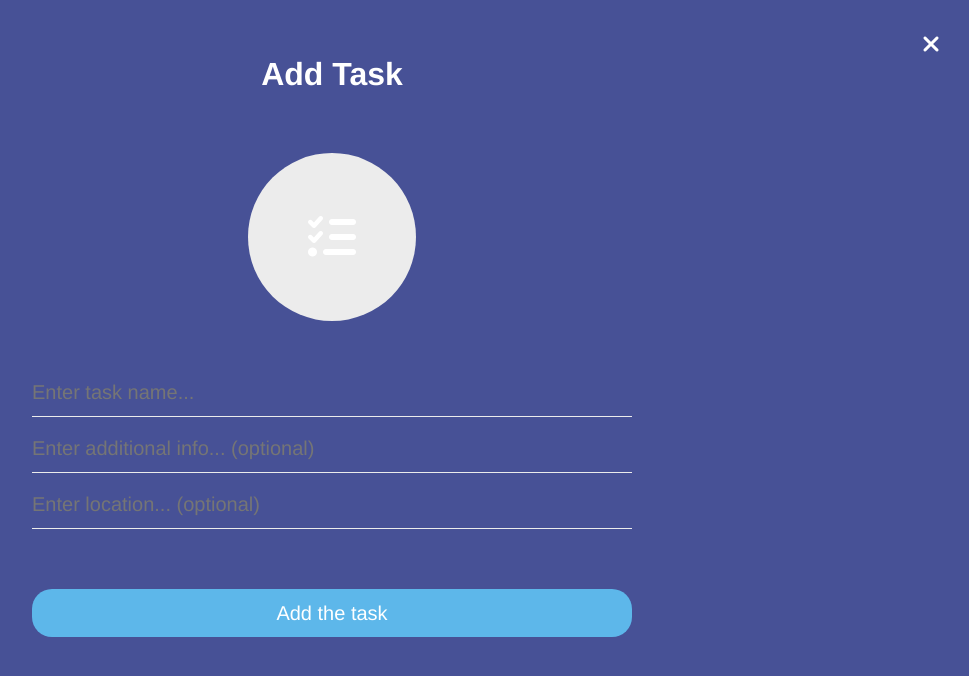
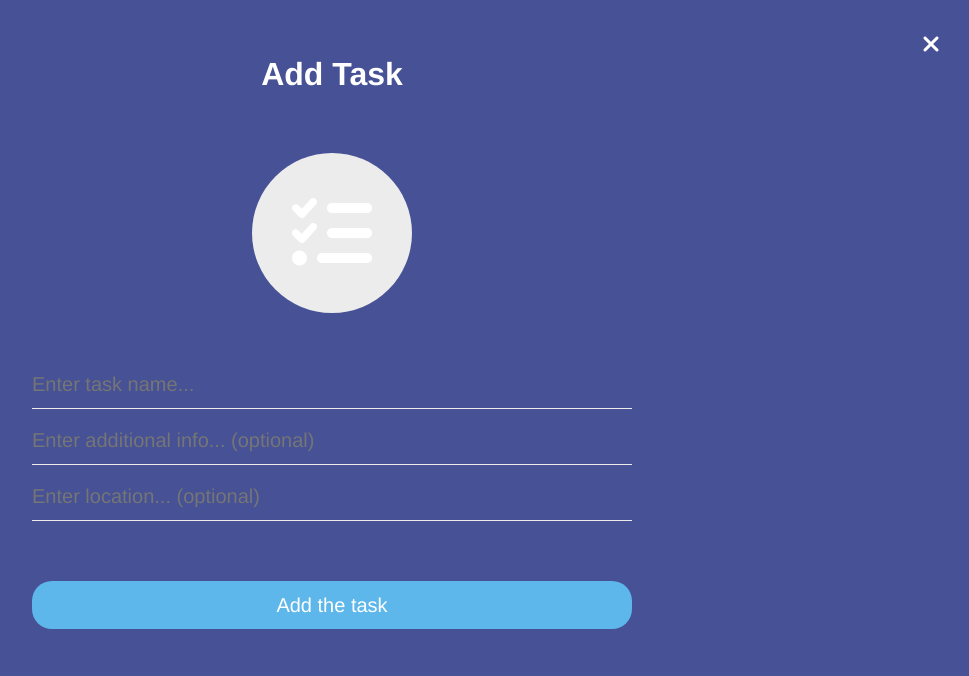
Before and after one commit to yintinggrace/action-ally, a React (Create React App) app: page /save-task in a window 1280 px wide. Shown: the top 676 px of the page, without its empty margins (308-1277 px from the left). Built offline with nearby package versions, Linux system fonts and the light colour scheme.

Commit message:
Added CategoryIcon

```diff
--- /dev/null
+++ b/src/components/atoms/CategoryIcon/CategoryIcon.tsx
@@ -0,0 +1,43 @@
+import styled from "styled-components";
+import theme from "../../../theme/theme";
+import Icon from "../Icon/Icon";
+
+interface CategoryIconProps {
+  name: string;
+  className?: string;
+  iconColor?: string;
+  backgroundColor?: string;
+  size: number;
+}
+
+const SIcon = styled(Icon)<{
+  iconColor?: string,
+  backgroundColor?: string,
+  size: number
+}>`
+  color: ${({ iconColor }) => iconColor};
+  background-color: ${({ backgroundColor }) => backgroundColor || theme.colors.lightGray};
+  font-size: ${({ size }) => theme.space(size * 0.5)};
+  width: ${({ size }) => theme.space(size)};
+  height: ${({ size }) => theme.space(size)};
+  border-radius: 50%;
+  display: flex;
+  justify-content: center;
+  align-items: center;
+`;
+
+const CategoryIcon: React.FC<CategoryIconProps> = ({
+  name, className, iconColor, backgroundColor, size
+}) => {
+  return (
+    <SIcon
+      name={name}
+      className={className}
+      iconColor={iconColor}
+      backgroundColor={backgroundColor}
+      size={size}
+    />
+  )
+}
+
+export default CategoryIcon;
--- a/src/components/molecules/Category/Category.tsx
+++ b/src/components/molecules/Category/Category.tsx
@@ -2,8 +2,8 @@ import { useNavigate } from 'react-router-dom';
 import styled from 'styled-components';
 import theme from '../../../theme/theme';
 import Text from '../../atoms/Text/Text';
-import Icon from '../../atoms/Icon/Icon';
 import CategoryActions from '../CategoryActions/CategoryActions';
+import CategoryIcon from '../../atoms/CategoryIcon/CategoryIcon';
 
 interface CategoryItem {
   id?: string;
@@ -43,13 +43,8 @@ const SCategoryInfo = styled.div`
   margin-bottom: ${theme.space(6)};
 `;
 
-const SIcon = styled(Icon)<{ iconColor: string, backgroundColor: string }>`
-  font-size: ${theme.fontSizes.cat};
-  color: ${({ iconColor }) => iconColor};
-  padding: ${theme.space(2.5)};
+const SCategoryIcon = styled(CategoryIcon)`
   margin-bottom: ${theme.space(2)};
-  border-radius: 50%;
-  background-color: ${({ backgroundColor }) => backgroundColor};
 `;
 
 const SText = styled(Text)`
@@ -71,10 +66,11 @@ const Category: React.FC<CategoryProps> = ({ category, categories, setCategories
   return (
     <SCategoryWrapper onClick={handleClick}>
       <SCategoryInfo>
-        <SIcon
+        <SCategoryIcon
           name={category.icon}
           iconColor={category.iconColor}
           backgroundColor={category.backgroundColor}
+          size={9}
         />
         <SText>{category.name}</SText>
       </SCategoryInfo>
--- a/src/components/organisms/List/List.tsx
+++ b/src/components/organisms/List/List.tsx
@@ -4,6 +4,7 @@ import theme from '../../../theme/theme';
 import Heading from '../../atoms/Heading/Heading';
 import Icon from '../../atoms/Icon/Icon';
 import { Category } from '../../../types';
+import CategoryIcon from '../../atoms/CategoryIcon/CategoryIcon';
 
 interface ListProps {
   children?: ReactNode;
@@ -43,14 +44,6 @@ const SGoBackIcon = styled(Icon)`
   }
 `;
 
-const SCategoryIcon = styled(Icon)`
-  color: ${({ iconColor }) => iconColor};
-  background-color: ${({ backgroundColor }) => backgroundColor};
-  font-size: ${theme.fontSizes.cat};
-  padding: ${theme.space(3)};
-  border-radius: 50%;
-`;
-
 const STitleWrapper = styled.div`
   display: flex;
   align-items: center;
@@ -79,10 +72,11 @@ const List: React.FC<ListProps> = ({
 
         <STitleWrapper>
           {categoryIcon && (
-            <SCategoryIcon
+            <CategoryIcon
               name={categoryIcon}
               iconColor={category.iconColor}
               backgroundColor={category.backgroundColor}
+              size={12}
             />
           )}
 
--- a/src/pages/SaveCategory/SaveCategory.tsx
+++ b/src/pages/SaveCategory/SaveCategory.tsx
@@ -3,29 +3,20 @@ import { useLocation, useNavigate } from 'react-router-dom';
 import { v4 as uuidv4 } from 'uuid';
 import Main from '../../components/templates/Main/Main';
 import string from '../../string';
-import Icon from '../../components/atoms/Icon/Icon';
 import theme from '../../theme/theme';
 import styled from 'styled-components';
 import TextField from '../../components/atoms/TextField/TextField';
 import BoxWrappers from '../../components/organisms/BoxWrappers/BoxWrappers';
 import Button from '../../components/atoms/Button/Button';
 import { Category } from '../../types';
+import CategoryIcon from '../../components/atoms/CategoryIcon/CategoryIcon';
 
 interface LocationState {
   category?: Category;
 }
 
-const SIcon = styled(Icon)<{ backgroundColor: string; iconColor: string; }>`
-  font-size: ${theme.fontSizes.eagle};
-  background-color: ${({ backgroundColor }) => backgroundColor};
-  color: ${({ iconColor }) => iconColor};
+const SCategoryIcon = styled(CategoryIcon)`
   margin: ${theme.space(8)};
-  border-radius: 50%;
-  height: ${theme.space(20)};
-  width: ${theme.space(20)};
-  display: flex;
-  justify-content: center;
-  align-items: center;
 `;
 
 const SButton = styled(Button)`
@@ -130,10 +121,11 @@ const SaveCategory = () => {
       closePage
       onClose={handleClose}
     >
-      <SIcon
+      <SCategoryIcon
         name={icon}
         backgroundColor={backgroundColor}
         iconColor={iconColor}
+        size={20}
       />
 
       <SForm onSubmit={handleSubmit}>
--- a/src/pages/SaveTask/SaveTask.tsx
+++ b/src/pages/SaveTask/SaveTask.tsx
@@ -3,7 +3,7 @@ import { useLocation, useNavigate } from 'react-router-dom';
 import { v4 as uuidv4 } from 'uuid';
 import Main from '../../components/templates/Main/Main';
 import string from '../../string';
-import Icon from '../../components/atoms/Icon/Icon';
+import CategoryIcon from '../../components/atoms/CategoryIcon/CategoryIcon';
 import styled from 'styled-components';
 import theme from '../../theme/theme';
 import TextField from '../../components/atoms/TextField/TextField';
@@ -15,12 +15,8 @@ interface LocationState {
   task?: Task;
 }
 
-const SIcon = styled(Icon)`
-  font-size: ${theme.fontSizes.whale};
-  background-color: ${theme.colors.lightGray};
-  padding: ${theme.space(15)};
+const SCategoryIcon = styled(CategoryIcon)`
   margin: ${theme.space(15)};
-  border-radius: 50%;
 `;
 
 const SForm = styled.form`
@@ -128,7 +124,10 @@ const SaveTask = () => {
       closePage
       onClose={handleClose}
     >
-      <SIcon name="fas fa-tasks" />
+      <SCategoryIcon
+        name="fas fa-tasks"
+        size={40}
+      />
 
       <SForm onSubmit={handleSubmit}>
         <STextField
```
